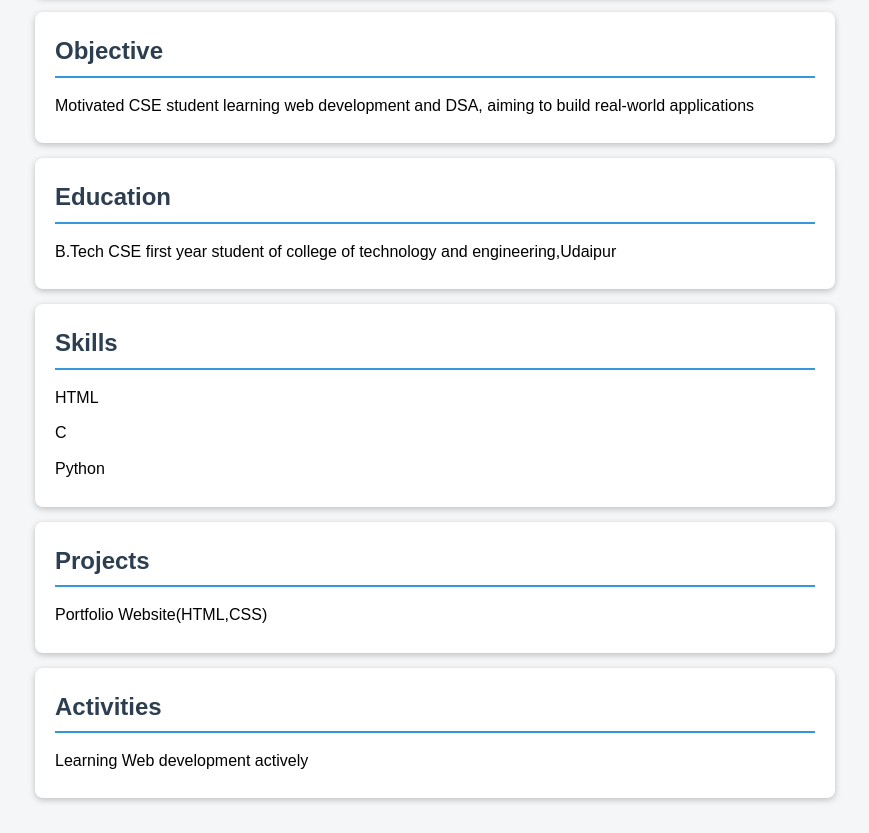
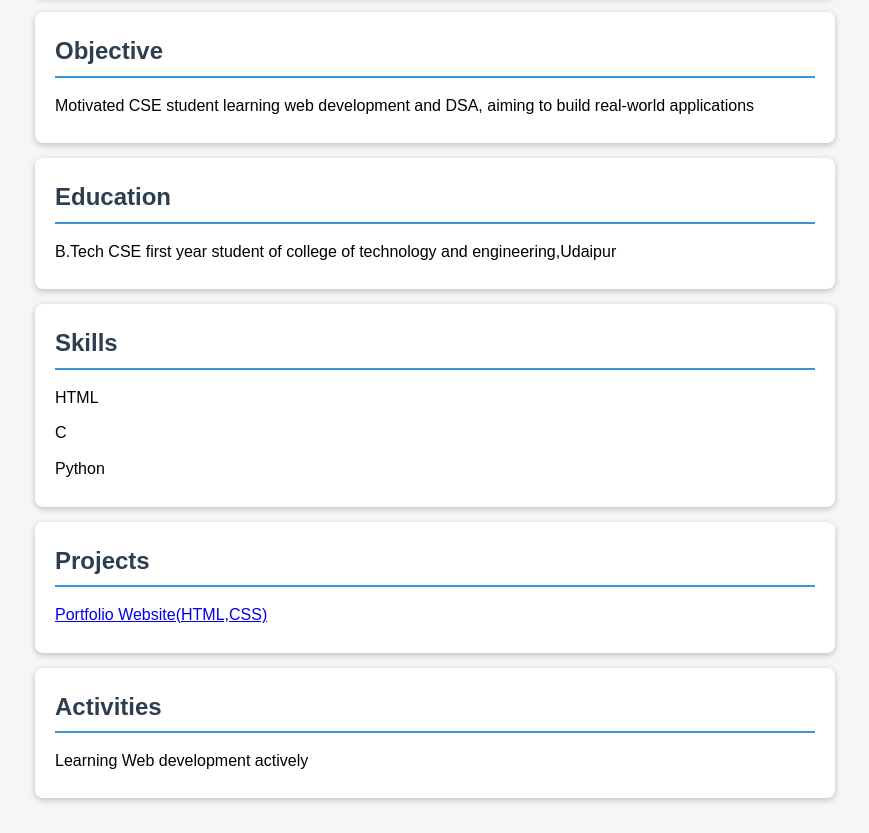
Before and after one commit to sachin369y45-alt/desktop-tutorial, a plain HTML site: page index.html in a window 1280 px wide. Shown: the part 190-1023 px from the top of the page, without its empty margins (205-1074 px from the left). Drawn offline with Linux system fonts and the light colour scheme.

Commit message:
Update index.html

```diff
--- a/index.html
+++ b/index.html
@@ -104,7 +104,7 @@ div:hover {
     <div>
         <h2>Projects</h2>
         <ul>
-            <li>Portfolio Website(HTML,CSS)</li>
+            <li> <a href="https://sachin369y45-alt.github.io/portfolio-project/">Portfolio Website(HTML,CSS)</a></li>
         </ul>
 
     </div>
```
